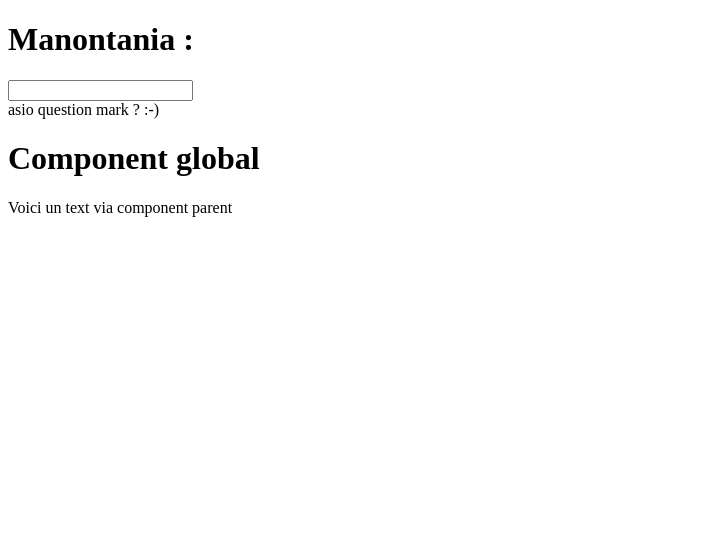
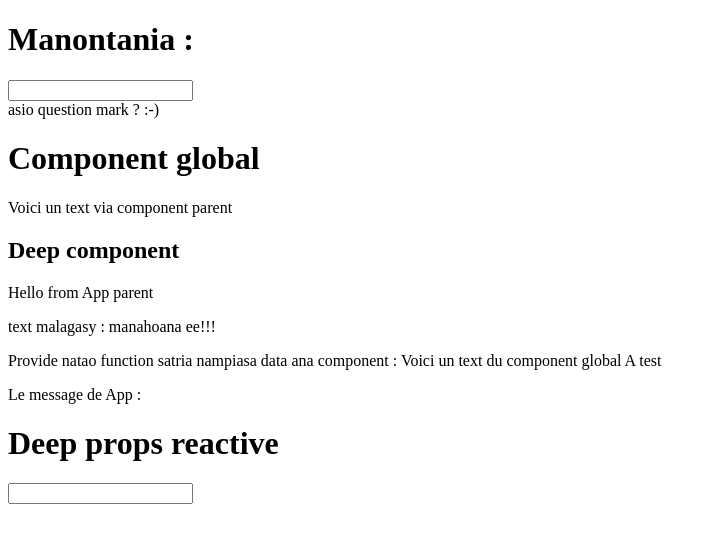
Before and after one commit to fandrianarisataGithub/Master-vue, a Vue app: page / in a window 1280 px wide. Shown: the top 542 px of the page, without its empty margins (0-715 px from the left). Built offline with nearby package versions, Linux system fonts and the light colour scheme.

Commit message:
provide/inject

```diff
--- a/src/App.vue
+++ b/src/App.vue
@@ -12,16 +12,33 @@
             <h1>Component global</h1>
             <ComponentA text="Voici un text via component parent"/>
         </div>
+        <div>
+            <h1>Deep props reactive</h1>
+            <input type="text" v-model="depMsg">
+        </div>
     </div>
 </template>
 <script>
+import { computed } from 'vue'
     export default {
+        // provide : {
+        //     messageApp : 'Hello from App parent',
+        //     arahaba : 'manahoana ee!!!'
+        // }, // modeo simple
         data(){
             return {
                 question : '',
                 answer : 'asio question mark ? :-) ',
                 loading : false,
-                gif : null
+                gif : null,
+                depMsg : ''
+            }
+        },
+        provide(){
+            return {
+                messageApp : 'Hello from App parent',
+                arahaba : 'manahoana ee!!!',
+                depMsg : computed(() => this.depMsg)
             }
         },
         watch : {
--- a/src/components/ComponentA.vue
+++ b/src/components/ComponentA.vue
@@ -3,10 +3,18 @@
         <p>
             {{ text }}
         </p>
+        <div>
+            <DeepComponent />
+        </div>
     </div>
 </template>
 <script>
+    import DeepComponent from './DeepComponent.vue'
     export default {
+        inject : ['messageApp'],
+        created(){
+            console.log('message de main dans compoA : ' + this.messageApp)
+        },
         props : {
             text : {
                 type : String,
@@ -17,6 +25,14 @@
             return {
                 text2 : 'Voici un text du component global A test'
             }
+        },
+        provide(){
+            return {
+                myProvideMessText2 : this.text2
+            }
+        },
+        components : {
+            DeepComponent : DeepComponent
         }
     }
 </script>
--- /dev/null
+++ b/src/components/DeepComponent.vue
@@ -0,0 +1,27 @@
+<template>
+    <div>
+        <h2>Deep component</h2>
+        <p>
+            {{ messageApp }}
+        </p>
+        <p>
+            text malagasy : {{ textMalagasy }}
+        </p>
+        <p>
+            Provide natao function satria nampiasa data ana component : {{ myProvideMessText2 }}
+        </p>
+        <p>
+            Le message de App : {{ depMsg }}
+        </p>
+    </div>
+</template>
+<script>
+    export default {
+        inject : ['messageApp', 'arahaba', 'myProvideMessText2', 'depMsg'],
+        data(){
+            return {
+                textMalagasy : this.arahaba
+            }
+        }
+    }
+</script>
--- a/src/main.js
+++ b/src/main.js
@@ -3,4 +3,5 @@ import App from './App.vue'
 import ComponentA from './components/ComponentA.vue'
 const app = createApp(App)// new Vue
 app.component('ComponentA', ComponentA)
+app.provide('messageApp', 'Hello from main.js de app')
 app.mount('#app')
```
